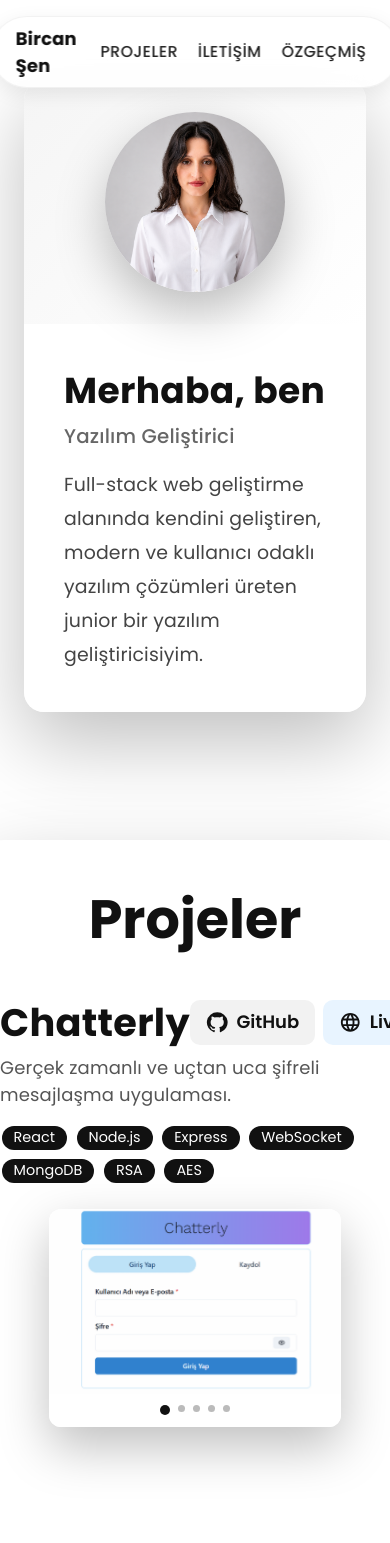
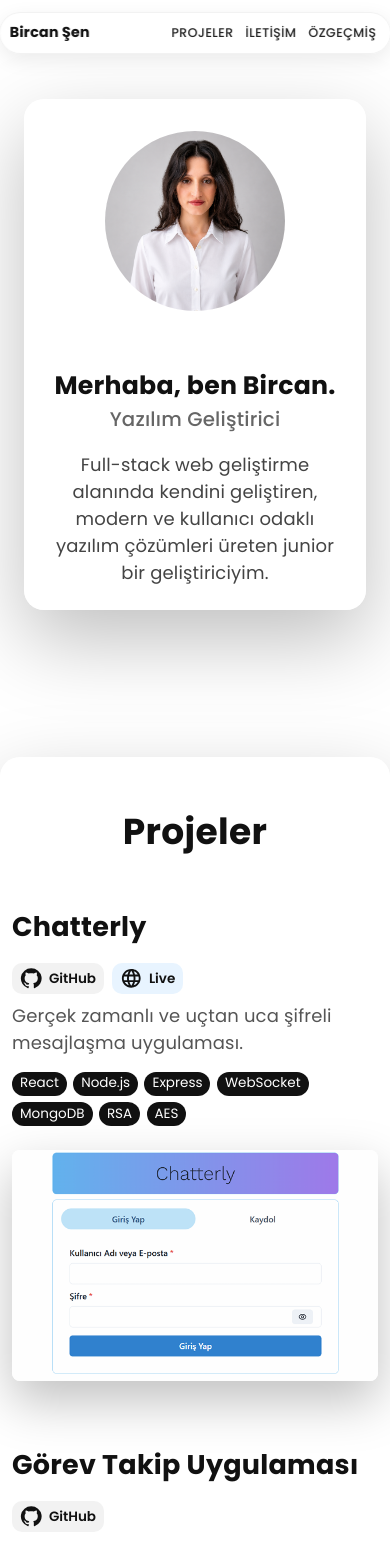
Before and after one commit to bircansen/portfolio, a React (Vite) app: page / in a window 390 px wide. Shown: the top 1543 px of the page. Built offline with nearby package versions, Linux system fonts and the light colour scheme.

Commit message:
fix: improve responsive layout across all sections

```diff
--- a/src/components/About.jsx
+++ b/src/components/About.jsx
@@ -14,10 +14,7 @@ function useTypingEffect(text, speed = 60, start = false) {
     const interval = setInterval(() => {
       setDisplayed(text.slice(0, i + 1));
       i++;
-
-      if (i >= text.length) {
-        clearInterval(interval);
-      }
+      if (i >= text.length) clearInterval(interval);
     }, speed);
 
     return () => clearInterval(interval);
@@ -36,17 +33,13 @@ export default function About() {
   useEffect(() => {
     let timer;
 
-    const observer = new IntersectionObserver(
-      ([entry]) => {
-        if (entry.isIntersecting) {
-          timer = setTimeout(() => setOpen(true), 250);
-        } else {
-          setOpen(false);
-          clearTimeout(timer);
-        }
-      },
-      { threshold: 0.4 }
-    );
+    const observer = new IntersectionObserver(([entry]) => {
+      if (entry.isIntersecting) {
+        timer = setTimeout(() => setOpen(true), 250);
+      } else {
+        setOpen(false);
+      }
+    });
 
     if (ref.current) observer.observe(ref.current);
 
@@ -72,13 +65,13 @@ export default function About() {
           width: "100%",
           maxWidth: 900,
           display: "flex",
+          flexDirection: { xs: "column", md: "row" },
           overflow: "hidden",
           borderRadius: 5,
           boxShadow: open
             ? "0 30px 80px rgba(0,0,0,0.25)"
             : "0 10px 30px rgba(0,0,0,0.1)",
-          transition: "0.6s cubic-bezier(0.22, 1, 0.36, 1)",
-          flexDirection: { xs: "column", md: "row" },
+          transition: "0.6s",
           background: "rgba(255,255,255,0.7)",
           backdropFilter: "blur(10px)",
         }}
@@ -91,7 +84,6 @@ export default function About() {
             justifyContent: "center",
             alignItems: "center",
             p: 4,
-            background: "linear-gradient(135deg, #f5f5f5, #ffffff)",
           }}
         >
           <Avatar
@@ -99,9 +91,7 @@ export default function About() {
             sx={{
               width: 180,
               height: 180,
-              transition: "0.8s cubic-bezier(0.22, 1, 0.36, 1)",
               transform: open ? "scale(1)" : "scale(0.9)",
-              boxShadow: "0 20px 50px rgba(0,0,0,0.25)",
             }}
           />
         </Box>
@@ -110,48 +100,30 @@ export default function About() {
         <Box
           sx={{
             flex: 1.5,
-            p: 5,
+            p: { xs: 3, md: 5 },
             display: "flex",
             flexDirection: "column",
             justifyContent: "center",
-            opacity: open ? 1 : 0,
-            transform: open ? "translateX(0)" : "translateX(30px)",
-            transition: "0.9s cubic-bezier(0.22, 1, 0.36, 1)",
+            alignItems: { xs: "center", md: "flex-start" },
+            textAlign: { xs: "center", md: "left" },
           }}
         >
-          {/* TEK SATIR TYPEWRITER */}
           <Typography
             sx={{
-              fontSize: "2rem",
+              fontSize: { xs: "1.4rem", md: "2rem" },
               fontWeight: 800,
-              mb: 0.5,
               color: "#111",
-              whiteSpace: "nowrap",   // 🔥 TEK SATIR
-              overflow: "hidden",
             }}
           >
             {typedIntro}
           </Typography>
 
-          <Typography
-            sx={{
-              fontSize: "1.1rem",
-              fontWeight: 500,
-              color: "#666",
-              mb: 2,
-            }}
-          >
+          <Typography sx={{ fontSize: "1.1rem", fontWeight: 500, color: "#666" }}>
             Yazılım Geliştirici
           </Typography>
 
-          <Typography
-            sx={{
-              fontSize: "1.05rem",
-              color: "#444",
-              lineHeight: 1.8,
-            }}
-          >
-            Full-stack web geliştirme alanında kendini geliştiren, modern ve kullanıcı odaklı yazılım çözümleri üreten junior bir yazılım geliştiricisiyim.
+          <Typography sx={{ fontSize: "1rem", color: "#444", mt: 2 }}>
+            Full-stack web geliştirme alanında kendini geliştiren, modern ve kullanıcı odaklı yazılım çözümleri üreten junior bir geliştiriciyim.
           </Typography>
         </Box>
       </Box>
--- a/src/components/Navbar.jsx
+++ b/src/components/Navbar.jsx
@@ -1,15 +1,13 @@
 import { AppBar, Box, Button, Typography } from "@mui/material";
 import { Link } from "react-scroll";
 import { useEffect, useState } from "react";
-
-import cv from "../assets/cv.pdf"; // 🔥 DOĞRU PDF IMPORT
+import cv from "../assets/cv.pdf";
 
 export default function Navbar() {
   const [scrolled, setScrolled] = useState(false);
 
   useEffect(() => {
     const handleScroll = () => setScrolled(window.scrollY > 80);
-
     window.addEventListener("scroll", handleScroll);
     return () => window.removeEventListener("scroll", handleScroll);
   }, []);
@@ -19,21 +17,14 @@ export default function Navbar() {
     { id: "contact", label: "İLETİŞİM" },
   ];
 
-  // 🔥 PDF AÇMA (DOĞRU YÖNTEM)
-  const openCV = () => {
-    window.open(cv, "_blank");
-  };
+  const openCV = () => window.open(cv, "_blank");
 
   return (
-    <AppBar
-      position="fixed"
-      elevation={0}
-      sx={{ background: "transparent", boxShadow: "none" }}
-    >
+    <AppBar position="fixed" elevation={0} sx={{ background: "transparent" }}>
       <Box
         sx={{
           position: "fixed",
-          top: scrolled ? 8 : 16,
+          top: scrolled ? 8 : 12,
           left: "50%",
           transform: "translateX(-50%)",
           zIndex: 1300,
@@ -44,34 +35,27 @@ export default function Navbar() {
             display: "flex",
             alignItems: "center",
             justifyContent: "space-between",
-
-            width: scrolled ? "min(760px, 94vw)" : "min(900px, 92vw)",
-
-            px: scrolled ? 2 : 3,
-            py: scrolled ? 0.6 : 1,
-
+            width: { xs: "95vw", md: scrolled ? "760px" : "900px" },
+            px: { xs: 1.2, md: scrolled ? 2 : 3 },
+            py: { xs: 0.4, md: scrolled ? 0.6 : 1 },
             borderRadius: "999px",
-
             background: scrolled
               ? "rgba(255,255,255,0.94)"
               : "rgba(255,255,255,0.85)",
-
             backdropFilter: "blur(18px)",
             border: "1px solid rgba(0,0,0,0.05)",
-
             boxShadow: scrolled
               ? "0 14px 40px rgba(0,0,0,0.22)"
               : "0 6px 20px rgba(0,0,0,0.08)",
-
             transition: "all 0.3s ease",
           }}
         >
-          {/* SOL → ABOUT */}
+          {/* LEFT */}
           <Link to="about" smooth duration={600} offset={-90}>
             <Typography
               sx={{
                 fontWeight: 800,
-                fontSize: { xs: "1rem", md: "1.2rem" },
+                fontSize: { xs: "0.8rem", md: "1.2rem" },
                 cursor: "pointer",
                 color: "#111",
               }}
@@ -80,32 +64,33 @@ export default function Navbar() {
             </Typography>
           </Link>
 
-          {/* SAĞ MENU */}
-          <Box
-            sx={{
-              display: "flex",
-              alignItems: "center",
-              gap: scrolled ? 0.2 : 0.5,
-            }}
-          >
+          {/* RIGHT MENU */}
+          <Box sx={{ display: "flex", alignItems: "center", gap: 0.5 }}>
             {menu.map((item) => (
-              <Link
-                key={item.id}
-                to={item.id}
-                smooth
-                duration={600}
-                offset={-90}
-              >
-                <Button sx={{ color: "#222", textTransform: "none" }}>
+              <Link key={item.id} to={item.id} smooth duration={600} offset={-90}>
+                <Button
+                  sx={{
+                    color: "#222",
+                    textTransform: "none",
+                    minWidth: "auto",
+                    px: { xs: 0.5, md: 1.5 },
+                    fontSize: { xs: "0.7rem", md: "0.95rem" },
+                  }}
+                >
                   {item.label}
                 </Button>
               </Link>
             ))}
 
-            {/* ÖZGEÇMİŞ (PDF) */}
             <Button
               onClick={openCV}
-              sx={{ color: "#222", textTransform: "none" }}
+              sx={{
+                color: "#222",
+                textTransform: "none",
+                minWidth: "auto",
+                px: { xs: 0.5, md: 1.5 },
+                fontSize: { xs: "0.7rem", md: "0.95rem" },
+              }}
             >
               ÖZGEÇMİŞ
             </Button>
--- a/src/components/Projects.jsx
+++ b/src/components/Projects.jsx
@@ -133,7 +133,7 @@ export default function Projects() {
         sx={{
           width: "100%",
           maxWidth: 1100,
-          px: { xs: 2, sm: 5 },
+          px: { xs: 1.5, sm: 3, md: 5 },
           py: 6,
           borderRadius: 5,
           background: "rgba(255,255,255,0.7)",
@@ -141,7 +141,14 @@ export default function Projects() {
           boxShadow: "0 30px 80px rgba(0,0,0,0.25)",
         }}
       >
-        <Typography variant="h3" sx={{ fontWeight: 800, mb: 6, textAlign: "center" }}>
+        <Typography
+          sx={{
+            fontWeight: 800,
+            mb: 6,
+            textAlign: "center",
+            fontSize: { xs: "2rem", md: "3rem" },
+          }}
+        >
           Projeler
         </Typography>
 
@@ -156,7 +163,7 @@ export default function Projects() {
               data-index={i}
               ref={(el) => (cardRefs.current[i] = el)}
               sx={{
-                mb: 14,
+                mb: { xs: 8, md: 14 },
                 opacity: isVisible ? 1 : 0,
                 transform: isVisible ? "translateY(0)" : "translateY(40px)",
                 transition: "0.8s cubic-bezier(0.22, 1, 0.36, 1)",
@@ -167,14 +174,21 @@ export default function Projects() {
                 sx={{
                   display: "flex",
                   justifyContent: "space-between",
-                  alignItems: "center",
+                  alignItems: { xs: "flex-start", md: "center" },
+                  flexDirection: { xs: "column", md: "row" },
+                  gap: 2,
                 }}
               >
-                <Typography variant="h4" sx={{ fontWeight: 700 }}>
+                <Typography
+                  sx={{
+                    fontWeight: 700,
+                    fontSize: { xs: "1.5rem", md: "2.1rem" },
+                  }}
+                >
                   {project.title}
                 </Typography>
 
-                <Box sx={{ display: "flex", gap: 1 }}>
+                <Box sx={{ display: "flex", gap: 1, flexWrap: "wrap" }}>
                   <Box
                     component="a"
                     href={project.github}
@@ -183,14 +197,19 @@ export default function Projects() {
                     sx={{
                       display: "flex",
                       alignItems: "center",
-                      gap: 1,
+                      gap: 0.8,
                       textDecoration: "none",
                       color: "#111",
                       fontWeight: 600,
-                      px: 2,
-                      py: 1,
+
+                      px: { xs: 1, md: 2 },
+                      py: { xs: 0.5, md: 1 },
+
+                      fontSize: { xs: "0.75rem", md: "0.9rem" },
+
                       borderRadius: "10px",
                       background: "#f2f2f2",
+
                       transition: "0.2s",
                       "&:hover": {
                         background: "#e6e6e6",
@@ -211,14 +230,19 @@ export default function Projects() {
                       sx={{
                         display: "flex",
                         alignItems: "center",
-                        gap: 1,
+                        gap: 0.8,
                         textDecoration: "none",
                         color: "#111",
                         fontWeight: 600,
-                        px: 2,
-                        py: 1,
+
+                        px: { xs: 1, md: 2 },
+                        py: { xs: 0.5, md: 1 },
+
+                        fontSize: { xs: "0.75rem", md: "0.9rem" },
+
                         borderRadius: "10px",
                         background: "#e8f4ff",
+
                         transition: "0.2s",
                         "&:hover": {
                           background: "#d6ecff",
@@ -233,7 +257,7 @@ export default function Projects() {
                 </Box>
               </Box>
 
-              <Typography sx={{ color: "#555", mt: 1, mb: 2, maxWidth: 650 }}>
+              <Typography sx={{ color: "#555", mt: 1, mb: 2 }}>
                 {project.desc}
               </Typography>
 
@@ -246,14 +270,7 @@ export default function Projects() {
                     sx={{
                       background: "#111",
                       color: "#fff",
-                      m: 0.2,
-                      px: 0.5,
-                      fontSize: "0.8rem",
-                      transition: "0.25s",
-                      "&:hover": {
-                        transform: "translateY(-2px)",
-                        boxShadow: "0 8px 18px rgba(0,0,0,0.25)",
-                      },
+                      fontSize: "0.75rem",
                     }}
                   />
                 ))}
@@ -262,55 +279,23 @@ export default function Projects() {
               <Box sx={{ display: "flex", justifyContent: "center" }}>
                 <Box
                   sx={{
+                    width: "100%",
+                    maxWidth: 900,
+                    borderRadius: 2,
+                    overflow: "hidden",
                     boxShadow: "0 20px 50px rgba(0,0,0,0.25)",
-                    borderRadius: "12px",
-                    overflow: "hidden",
-                    background: "#fff",
                   }}
                 >
-                  <Box sx={{ position: "relative" }}>
-                    <Box onClick={() => prev(i)} sx={{ position: "absolute", left: 0, top: 0, width: "50%", height: "100%", zIndex: 2 }} />
-                    <Box onClick={() => next(i)} sx={{ position: "absolute", right: 0, top: 0, width: "50%", height: "100%", zIndex: 2 }} />
-
                   <img
                     src={current}
                     onClick={() => setOpenImg(current)}
-                      draggable={false}
                     style={{
                       width: "100%",
-                        maxWidth: "75vw",
-                        maxHeight: "70vh",
+                      height: "auto",
                       display: "block",
                       cursor: "zoom-in",
-                        willChange: "transform",
                     }}
                   />
-                  </Box>
-
-                  <Box
-                    sx={{
-                      display: "flex",
-                      justifyContent: "center",
-                      gap: 1,
-                      py: 1.5,
-                      background: "#fff",
-                    }}
-                  >
-                    {project.slides.map((_, idx2) => (
-                      <Box
-                        key={idx2}
-                        onClick={() => setSlide(i, idx2)}
-                        sx={{
-                          width: idx2 === idx ? 10 : 7,
-                          height: idx2 === idx ? 10 : 7,
-                          borderRadius: "50%",
-                          background: idx2 === idx ? "#111" : "#bbb",
-                          cursor: "pointer",
-                          transition: "0.2s",
-                        }}
-                      />
-                    ))}
-                  </Box>
                 </Box>
               </Box>
             </Box>
@@ -320,7 +305,6 @@ export default function Projects() {
 
       <Modal open={!!openImg} onClose={() => setOpenImg(null)}>
         <Box
-          onClick={() => setOpenImg(null)}
           sx={{
             width: "100vw",
             height: "100vh",
@@ -336,7 +320,6 @@ export default function Projects() {
               maxWidth: "95vw",
               maxHeight: "95vh",
               objectFit: "contain",
-              borderRadius: "10px",
             }}
           />
         </Box>
```
Also changed, not shown: src/components/Contact.jsx (+30 -98 lines). Lines whose indentation alone changed are shown as unchanged.
